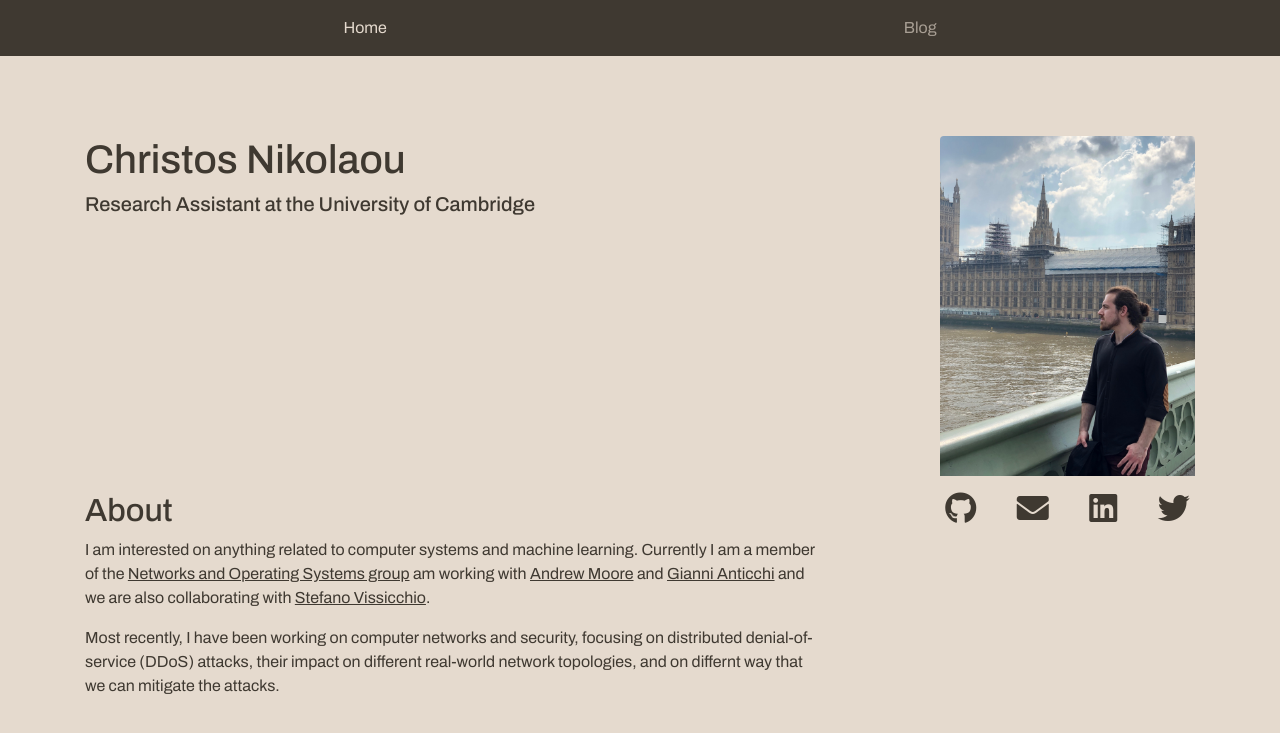
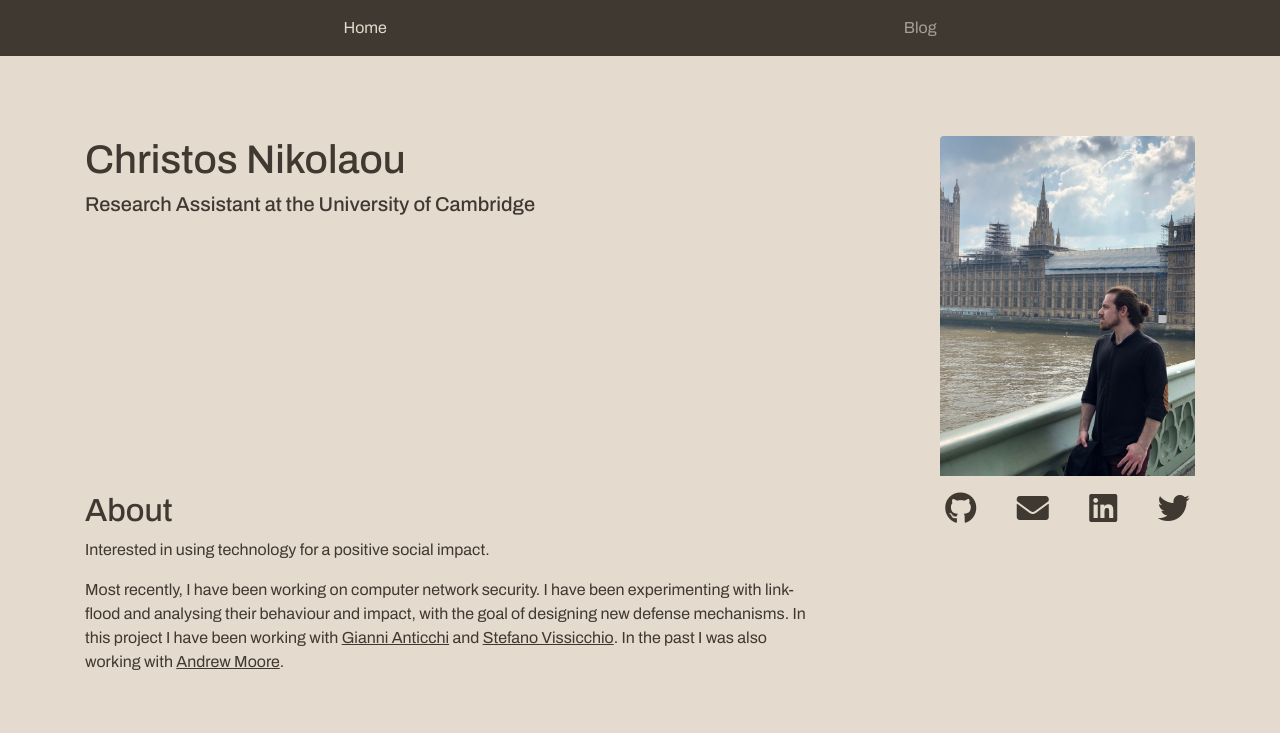
Before and after one commit to cNikolaou/cnikolaou.github.io, a Jekyll site: the page built from index.html, in a window 1280 px wide. Shown: the top 733 px of the page. Built offline with Jekyll 4.4.1, drawn with Linux system fonts in a browser that asks for light colours; nearby versions of some CDN libraries.

Commit message:
Update content on the homepage

```diff
--- a/index.html
+++ b/index.html
@@ -17,19 +17,18 @@ title: Christos Nikolaou - Home
     <div class="col-8">
         <h2>About</h2>
 
-        <p>I am interested
-            on anything related to computer systems and machine learning.
-            Currently I am a member of the
-            <a class="text-link" href="https://www.cl.cam.ac.uk/research/srg/netos/">Networks and Operating Systems group</a>
-            am working with
-            <a class="text-link" href="https://www.cl.cam.ac.uk/~awm22/">Andrew Moore</a> and
-            <a class="text-link" href="https://gianniantichi.github.io/index.html">Gianni Anticchi</a> and we are also collaborating with
-            <a class="text-link" href="http://www0.cs.ucl.ac.uk/staff/S.Vissicchio/">Stefano Vissicchio</a>.</p>
+        <p>Interested in using technology for a positive social impact.</p>
 
-        <p>Most recently, I have been working on computer networks and
-            security, focusing on distributed denial-of-service (DDoS)
-            attacks, their impact on different real-world network topologies,
-            and on differnt way that we can mitigate the attacks.</p>
+        <p>Most recently, I have been working on computer network security.
+            I have been experimenting with link-flood and analysing their
+            behaviour and impact, with the goal of designing new defense
+            mechanisms. In this project I have been working with
+            <a class="text-link" href="https://gianniantichi.github.io/index.html">Gianni Anticchi</a>
+            and
+            <a class="text-link" href="http://www0.cs.ucl.ac.uk/staff/S.Vissicchio/">Stefano Vissicchio</a>.
+            In the past I was also working with
+            <a class="text-link" href="https://www.cl.cam.ac.uk/~awm22/">Andrew Moore</a>.</p>
+
     </div>
 
     <div class="col-3">
```
